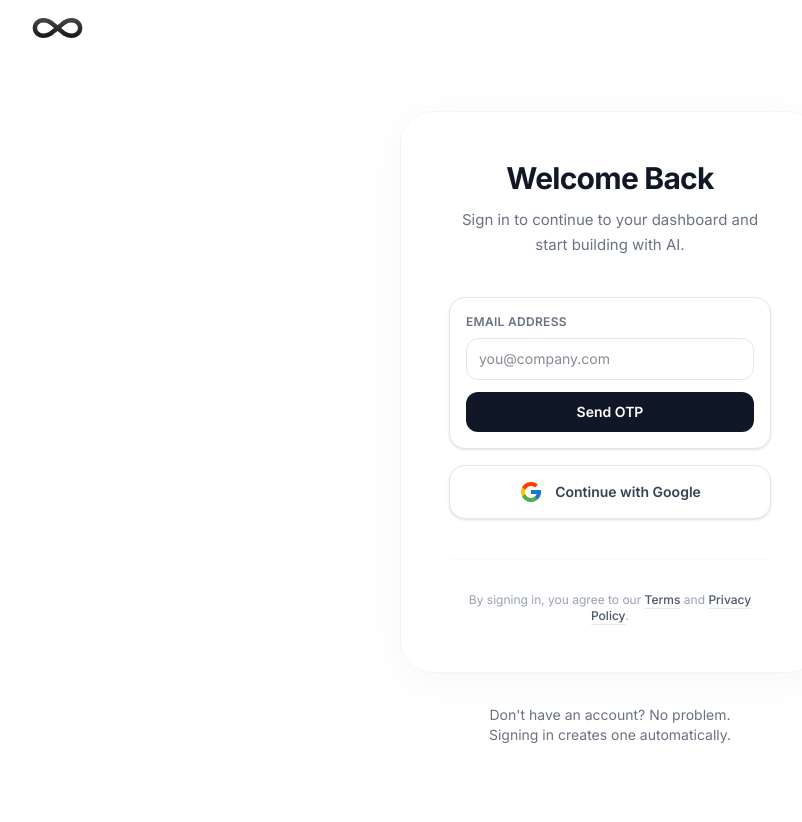
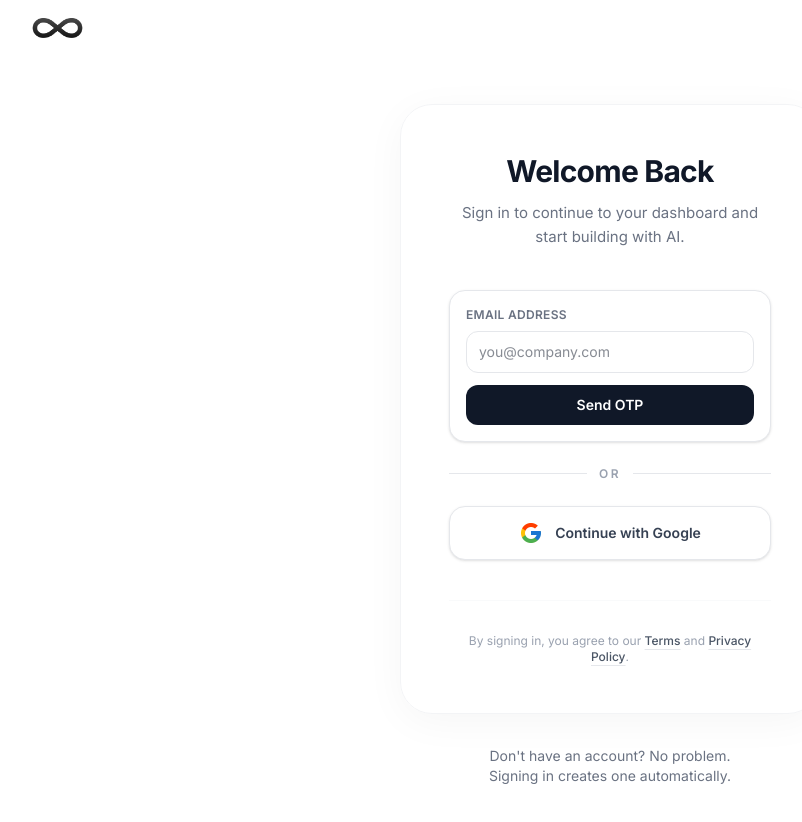
Before and after one commit to farzeenilyaszargar/nap-ide, a Next.js app: page /signin in a window 1280 px wide. Shown: the top 822 px of the page, without its empty margins (30-832 px from the left). Before the commit the page ends 800 px from the top, so only its background shows below. Built offline with nearby package versions, Linux system fonts and the light colour scheme; no server answers.

Commit message:
Add divider between email and Google sign-in

```diff
--- a/app/(user)/signin/page.tsx
+++ b/app/(user)/signin/page.tsx
@@ -235,6 +235,11 @@ export default function SignIn() {
                                     </div>
                                 )}
                             </div>
+                            <div className="flex items-center gap-3 py-2 text-xs font-semibold uppercase tracking-[0.2em] text-gray-400">
+                                <span className="h-px flex-1 bg-gray-200" />
+                                <span>or</span>
+                                <span className="h-px flex-1 bg-gray-200" />
+                            </div>
                             {providers.map((provider) => (
                                 <button
                                     key={provider.id}
```
